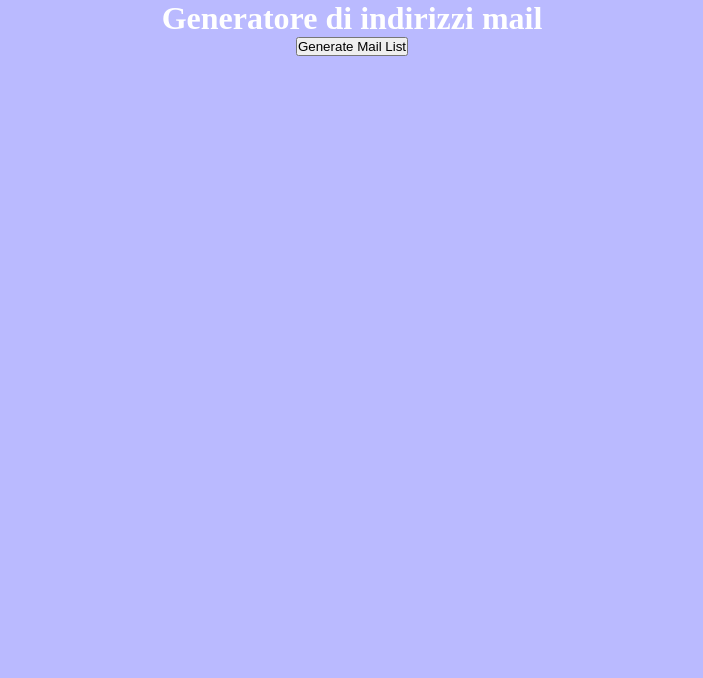
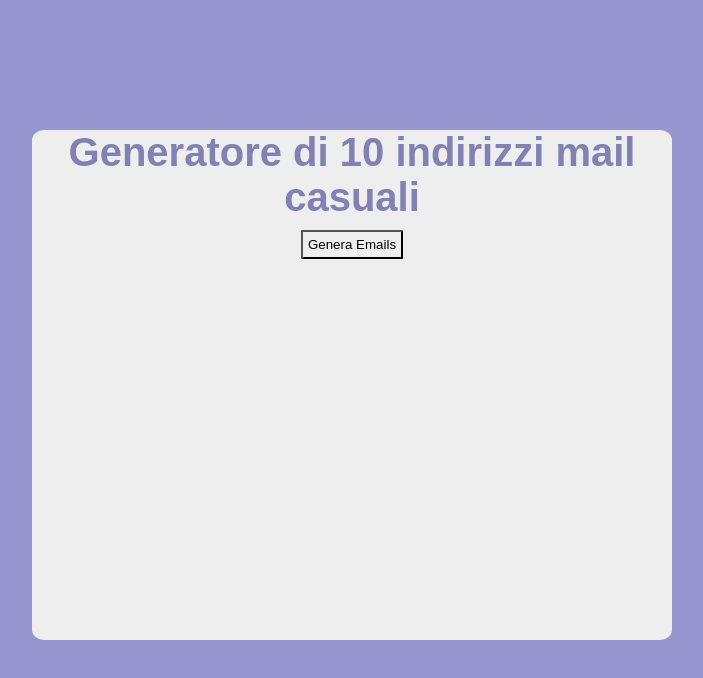
Before and after one commit to riccardo-ottavi/js-email-list, a plain HTML site: page bonus/index.html in a window 1280 px wide. Shown: the whole page, without its empty margins (288-991 px from the left). Drawn offline with nearby package versions, Linux system fonts and the light colour scheme.

Commit message:
finalizza stile del bonus

```diff
--- a/bonus/css/main.css
+++ b/bonus/css/main.css
@@ -5,14 +5,32 @@
 }
 
 body {
-    background-color: rgb(186, 186, 255);
-    color: white;
+    background-color: rgb(150, 150, 209);
+    font-size: 20px;
+    font-family: Arial, Helvetica, sans-serif;
+}
+
+h1{
+    color:rgb(129, 129, 180);
+}
+
+button {
+    padding: 5px;
+    border-radius: 2%;
 }
 
 #main-box {
-    width: 60%;
+    width: 50%;
     margin: 0 auto;
     text-align: center;
+    background-color: rgb(238, 238, 238);
+    height: 510px;
+    margin-top: 130px;
+    border-radius: 2%;
+}
+
+#main-box *{
+    margin-bottom: 10px;
 }
 
 ul{
--- a/bonus/index.html
+++ b/bonus/index.html
@@ -11,8 +11,8 @@
 </head>
 <body>
     <div id="main-box">
-        <h1>Generatore di indirizzi mail</h1>
-        <button id="run-btn">Generate Mail List</button>
+        <h1>Generatore di 10 indirizzi mail casuali</h1>
+        <button id="run-btn">Genera Emails</button>
         <ul id="emails-out">
 
         </ul>
```
